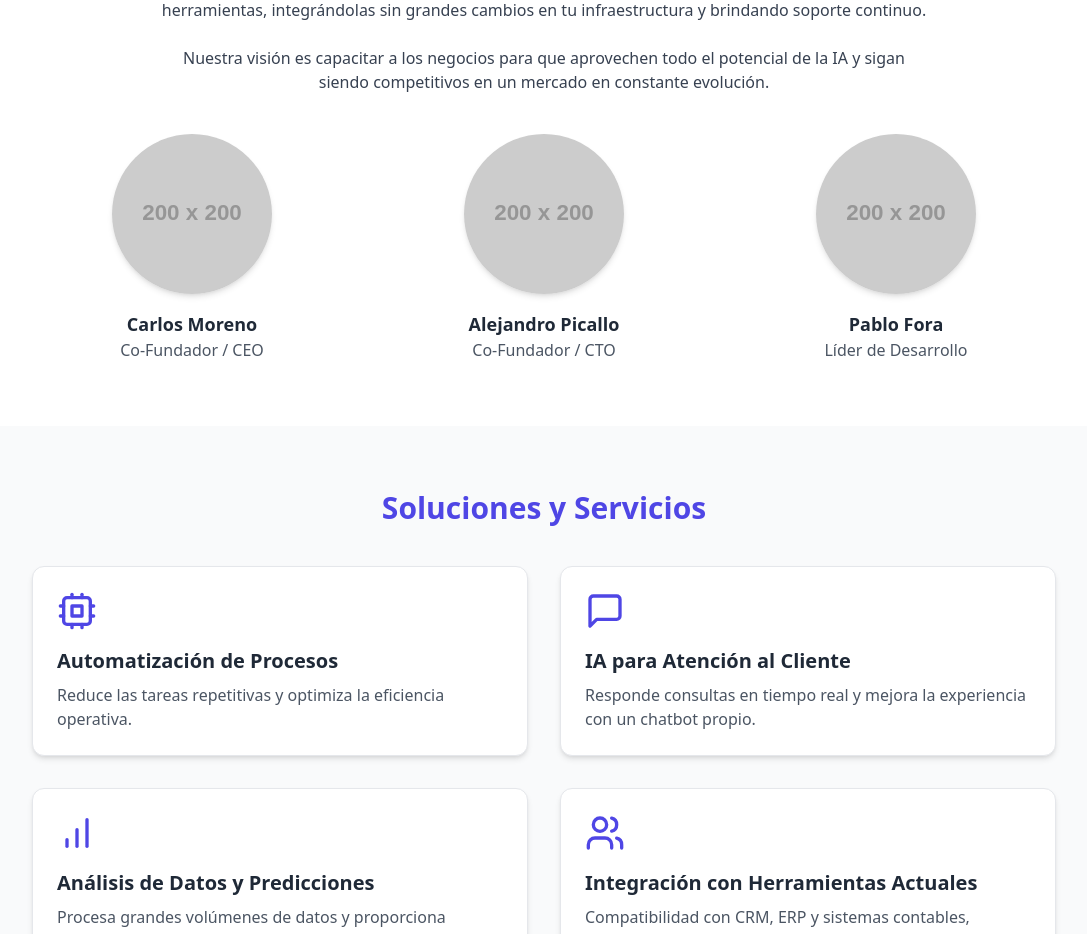
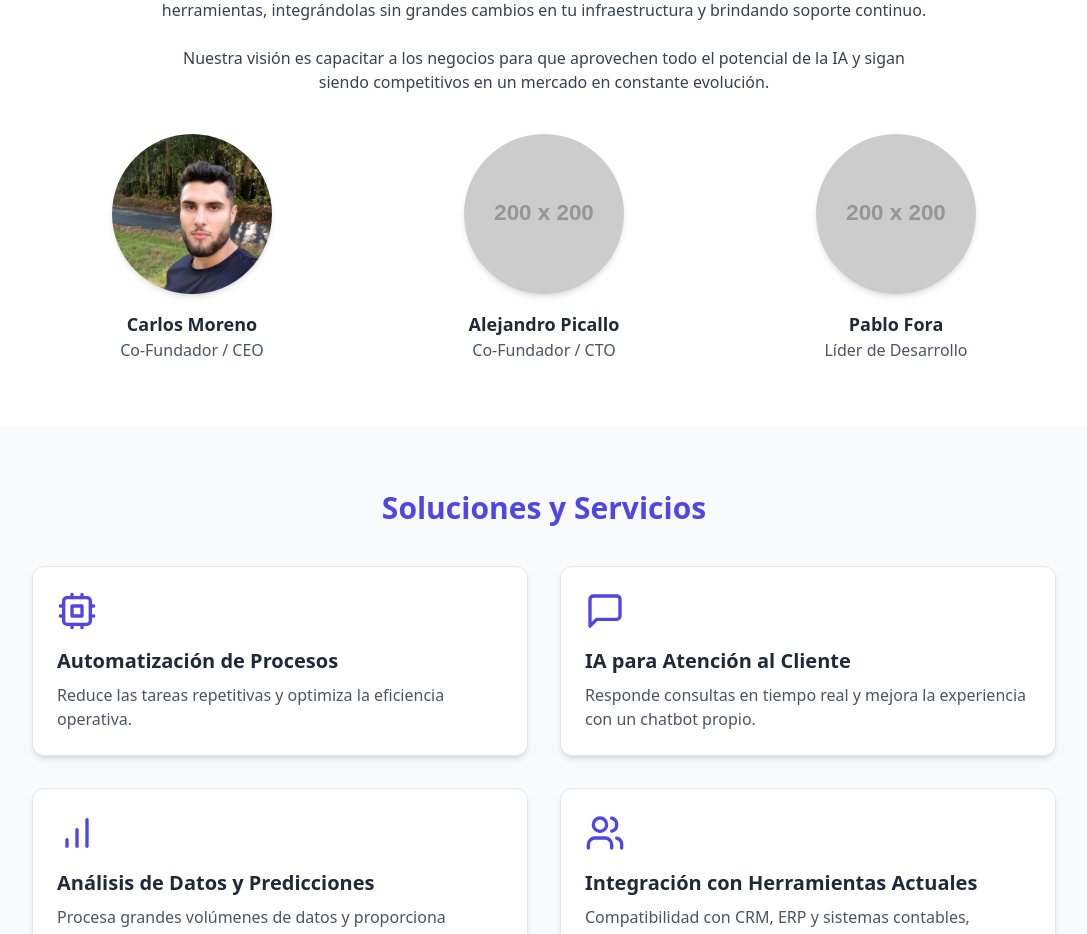
Before and after one commit to carlosmorenolosa/IA_Pymes, a React (Create React App) app: page / in a window 1280 px wide. Shown: the part 780-1714 px from the top of the page, without its empty margins (96-1183 px from the left). Built offline with nearby package versions, Linux system fonts and the light colour scheme.

Commit message:
se añade foto miembro

```diff
--- a/src/App.js
+++ b/src/App.js
@@ -142,7 +142,7 @@ function AboutSection() {
           <TeamMember
             name="Carlos Moreno"
             role="Co-Fundador / CEO"
-            imageUrl="https://via.placeholder.com/200"
+            imageUrl="/images/carlos-moreno.jpeg"
           />
           <TeamMember
             name="Alejandro Picallo"
```
Also changed, not shown: public/images/carlos-moreno.jpeg (added), 1 other file (tests, documents, lock files or other folders).
